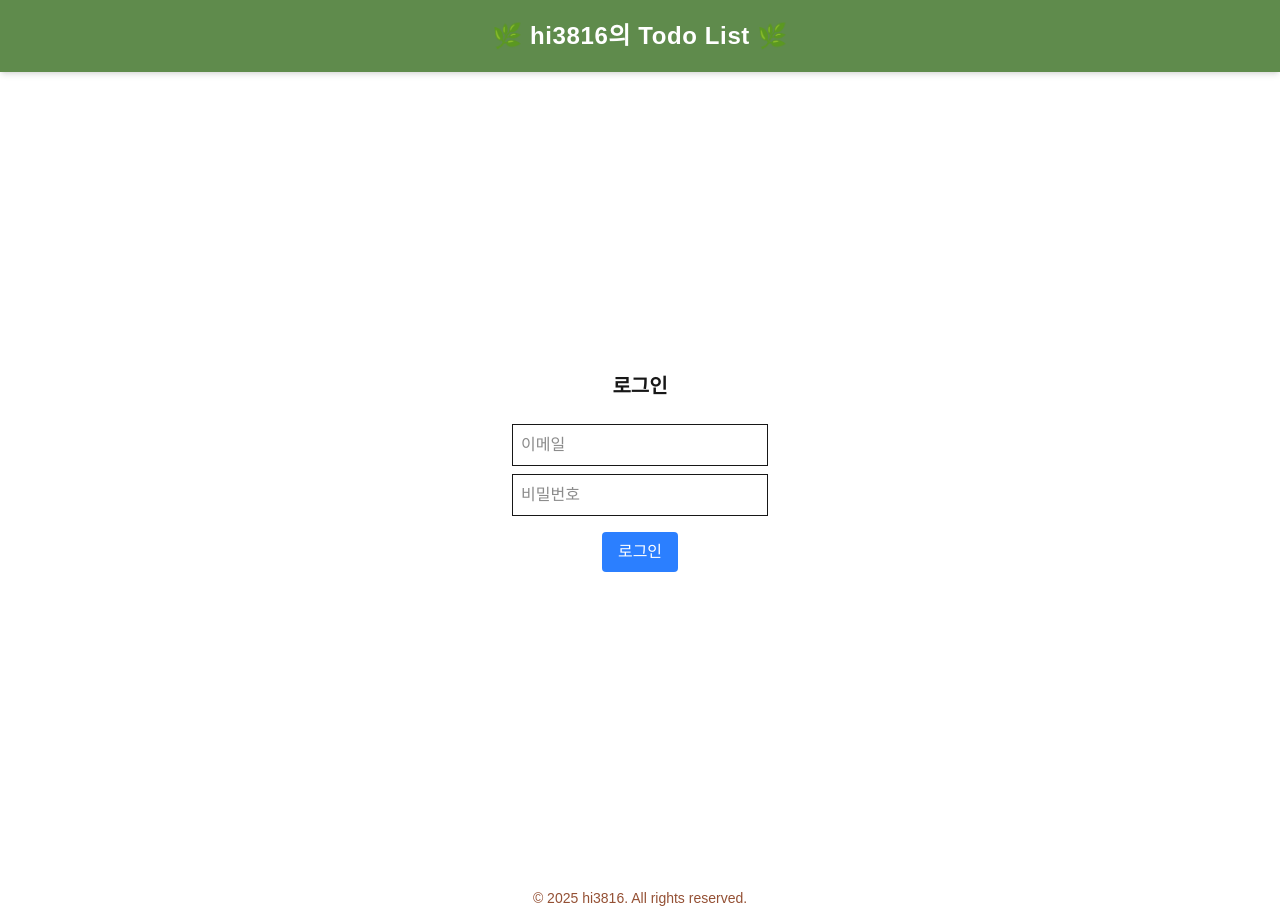
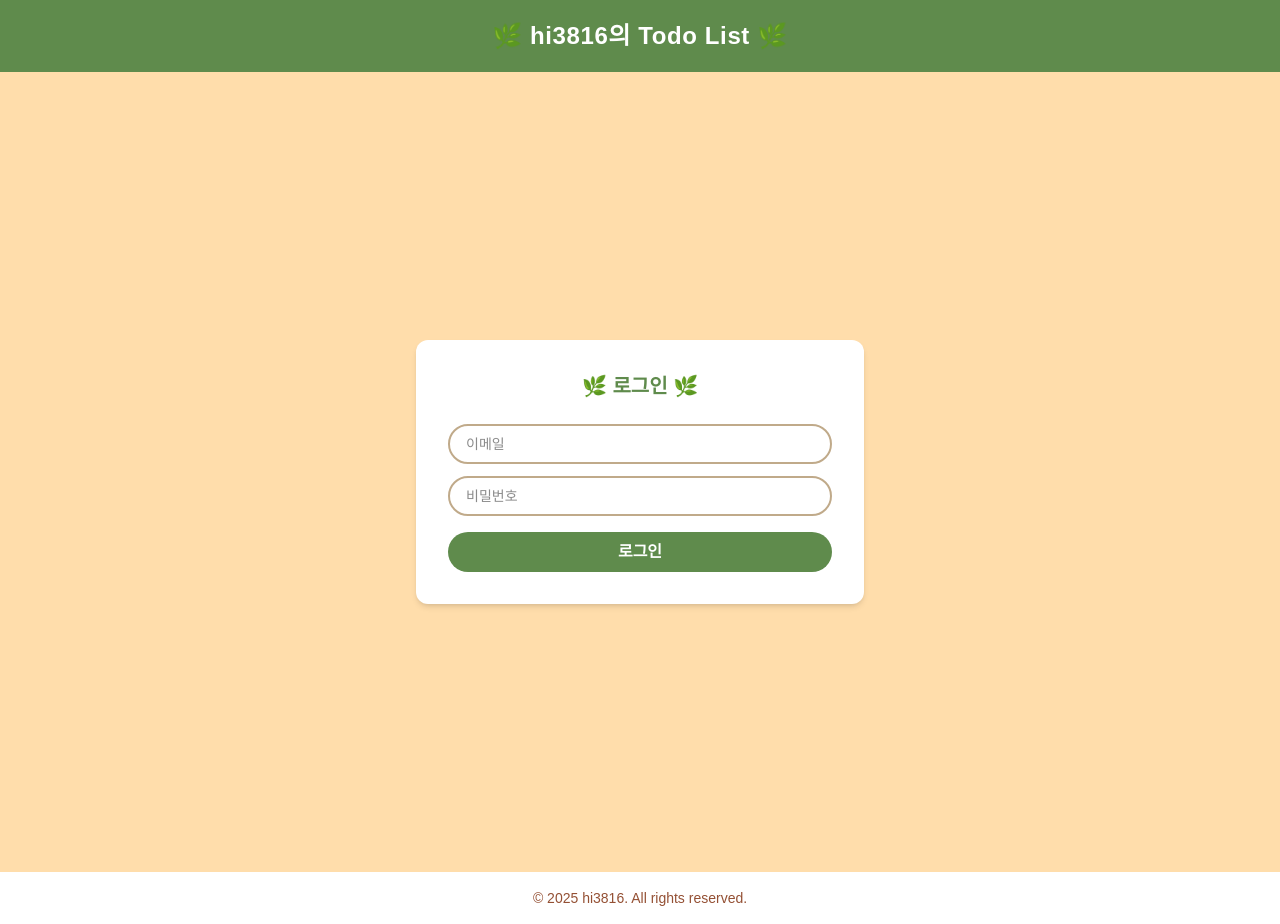
Before and after one commit to hi3816/todo-list-hi3816, a Next.js app: page /Login in a window 1280 px wide. Built offline with nearby package versions, Linux system fonts and the light colour scheme; no server answers.

Commit message:
fix : router문제 해결
ProtectedRoute에서 렌더 중 router.push 호출 문제 해결

```diff
--- a/src/app/Login/page.tsx
+++ b/src/app/Login/page.tsx
@@ -20,26 +20,34 @@ export default function LoginPage() {
   }
 
   return (
-    <div className="flex flex-col items-center justify-center min-h-screen">
-      <h1 className="text-xl font-bold mb-6">로그인</h1>
+    <div className="flex flex-col items-center justify-center min-h-screen bg-[#FFDDAB] px-4">
+      <div className="bg-white p-8 rounded-xl shadow-md w-full max-w-md">
+        <h1 className="text-xl font-bold text-[#5F8B4C] text-center mb-6">🌿 로그인 🌿</h1>
+
         <input
           type="email"
           placeholder="이메일"
           value={email}
           onChange={(e) => setEmail(e.target.value)}
-        className="border p-2 mb-2 w-64"
+          className="w-full border-2 border-[#c0aa8a] rounded-full px-4 py-2 mb-3 text-sm focus:outline-none"
         />
         <input
           type="password"
           placeholder="비밀번호"
           value={password}
           onChange={(e) => setPassword(e.target.value)}
-        className="border p-2 mb-4 w-64"
+          className="w-full border-2 border-[#c0aa8a] rounded-full px-4 py-2 mb-4 text-sm focus:outline-none"
         />
-      {error && <p className="text-red-500 mb-2">{error}</p>}
-      <button onClick={handleLogin} className="bg-blue-500 text-white px-4 py-2 rounded">
+
+        {error && <p className="text-red-500 text-sm text-center mb-3">{error}</p>}
+
+        <button
+          onClick={handleLogin}
+          className="w-full bg-[#5F8B4C] text-white font-semibold rounded-full px-4 py-2 hover:bg-[#4d733f] transition"
+        >
           로그인
         </button>
       </div>
+    </div>
   )
 }
--- a/src/auth/ProtectedRoute.tsx
+++ b/src/auth/ProtectedRoute.tsx
@@ -1,5 +1,6 @@
 'use client'
 
+import { useEffect } from 'react'
 import { useAuth } from './useAuth'
 import { useRouter } from 'next/navigation'
 
@@ -7,10 +8,18 @@ export default function ProtectedRoute({ children }: { children: React.ReactNode
   const { user, loading } = useAuth()
   const router = useRouter()
 
-  if (loading) return <p className="text-center mt-20">로그인 상태 확인 중...</p>
+  useEffect(() => {
+    if (!loading && !user) {
+      router.push('/login')
+    }
+  }, [user, loading, router])
+
+  if (loading) {
+    return <p className="text-center mt-20">로그인 상태 확인 중...</p>
+  }
 
   if (!user) {
-    router.push('/login')
+    // router.push는 useEffect 안에서 실행되고 있음
     return null
   }
 
```
Lines whose indentation alone changed are shown as unchanged.
